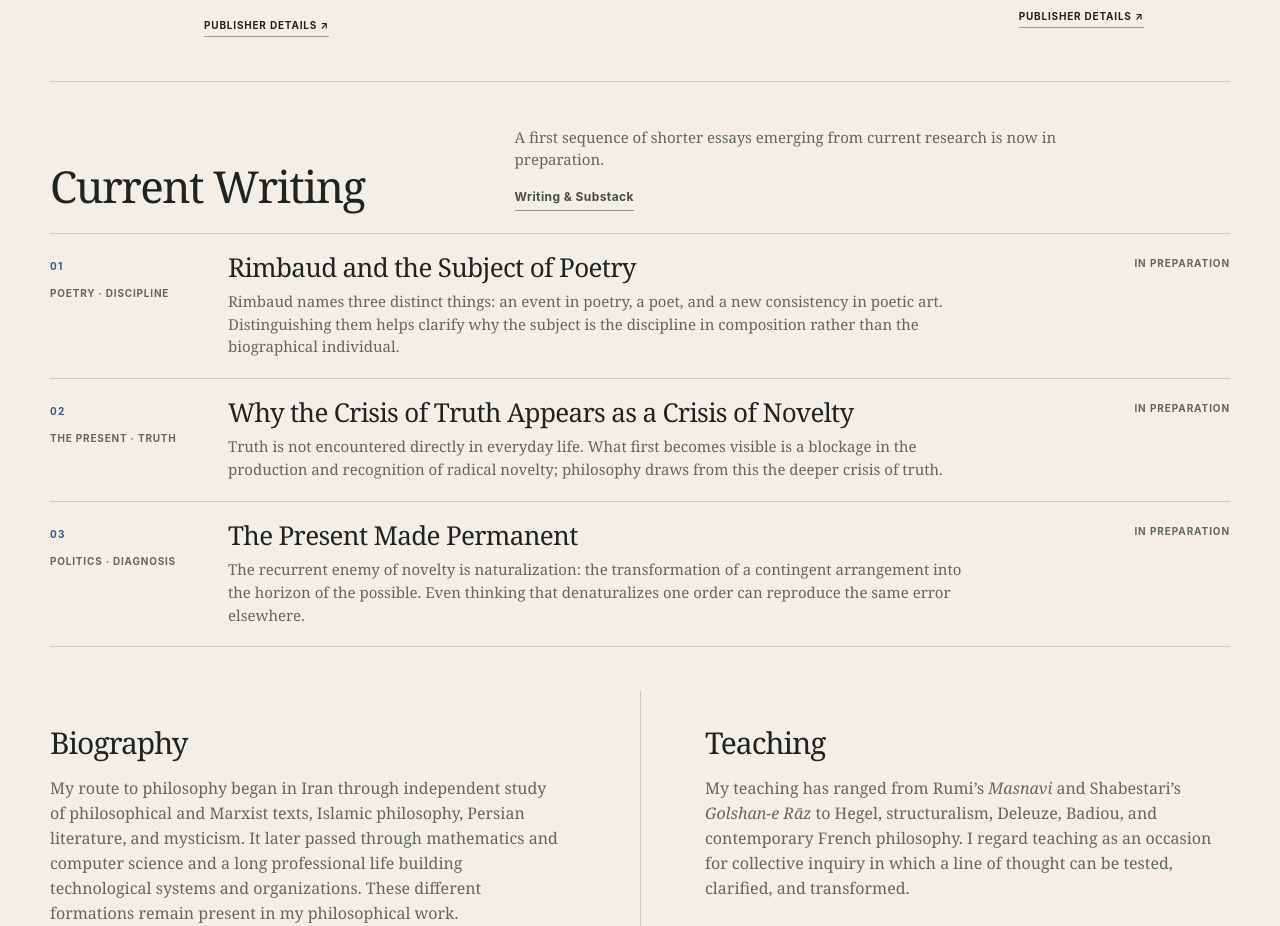
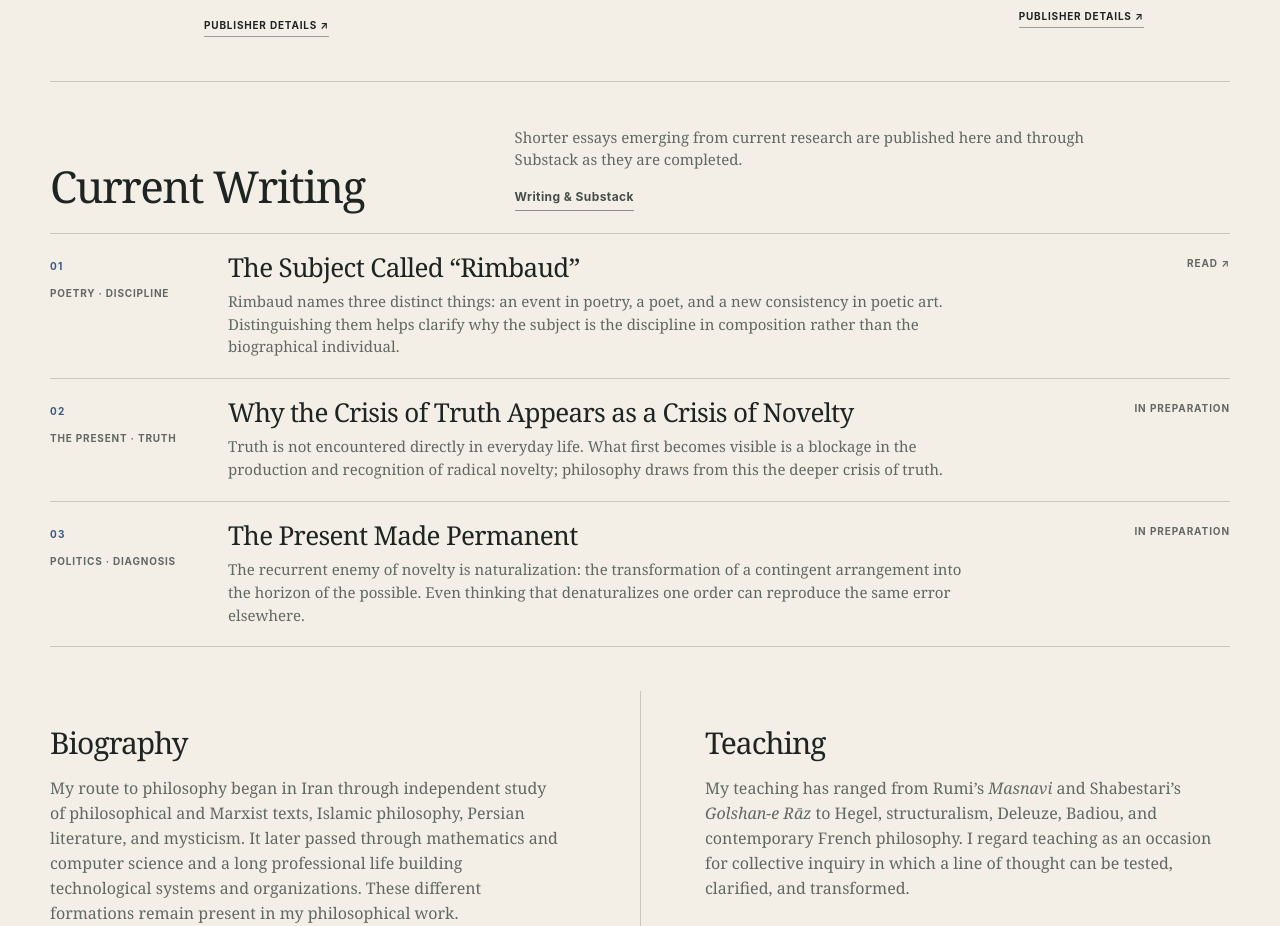
Before and after one commit to mohammad-naderi/mrnaderi.org, a Next.js app: page / in a window 1280 px wide. Shown: the part 1487-2413 px from the top of the page. Built offline with nearby package versions, Linux system fonts and the light colour scheme.

Commit message:
Link Rimbaud essay to Substack

```diff
--- a/app/page.tsx
+++ b/app/page.tsx
@@ -6,8 +6,9 @@ const notes = [
   {
     number: "01",
     tag: "Poetry · Discipline",
-    title: "Rimbaud and the Subject of Poetry",
+    title: "The Subject Called “Rimbaud”",
     text: "Rimbaud names three distinct things: an event in poetry, a poet, and a new consistency in poetic art. Distinguishing them helps clarify why the subject is the discipline in composition rather than the biographical individual.",
+    href: "https://mrnaderi.substack.com/p/the-subject-called-rimbaud",
   },
   {
     number: "02",
@@ -121,7 +122,7 @@ export default function Home() {
           <div className="home-section-heading">
             <h2 id="current-writing">Current Writing</h2>
             <div className="home-writing-intro">
-              <p>A first sequence of shorter essays emerging from current research is now in preparation.</p>
+              <p>Shorter essays emerging from current research are published here and through Substack as they are completed.</p>
               <Link className="home-editorial-link" href="/writing#subscribe">
                 Writing &amp; Substack
               </Link>
@@ -136,10 +137,16 @@ export default function Home() {
                   <p>{note.tag}</p>
                 </div>
                 <div>
-                  <h3>{note.title}</h3>
+                  <h3>
+                    {note.href ? <a href={note.href}>{note.title}</a> : note.title}
+                  </h3>
                   <p>{note.text}</p>
                 </div>
-                <p className="home-writing-status">In preparation</p>
+                {note.href ? (
+                  <a className="home-writing-status" href={note.href}>Read ↗</a>
+                ) : (
+                  <p className="home-writing-status">In preparation</p>
+                )}
               </article>
             ))}
           </div>
--- a/app/writing/page.tsx
+++ b/app/writing/page.tsx
@@ -7,8 +7,9 @@ const essays = [
   {
     id: "rimbaud",
     area: "Poetry · Discipline",
-    title: "Rimbaud and the subject of poetry",
+    title: "The Subject Called “Rimbaud”",
     text: "Rimbaud names at least three distinct things: an event in poetry, a poet, and a new consistency in poetic art. Distinguishing them makes it possible to see why the biographical individual is not identical with the subject of the discipline.",
+    href: "https://mrnaderi.substack.com/p/the-subject-called-rimbaud",
   },
   {
     id: "crisis-of-novelty",
@@ -61,10 +62,16 @@ export default function WritingPage() {
                   <p>{essay.area}</p>
                 </div>
                 <div>
-                  <h2>{essay.title}</h2>
+                  <h2>
+                    {essay.href ? <a href={essay.href}>{essay.title}</a> : essay.title}
+                  </h2>
                   <p>{essay.text}</p>
                 </div>
-                <span className="essay-state">In preparation</span>
+                {essay.href ? (
+                  <a className="essay-state" href={essay.href}>Read ↗</a>
+                ) : (
+                  <span className="essay-state">In preparation</span>
+                )}
               </article>
             ))}
           </div>
```
